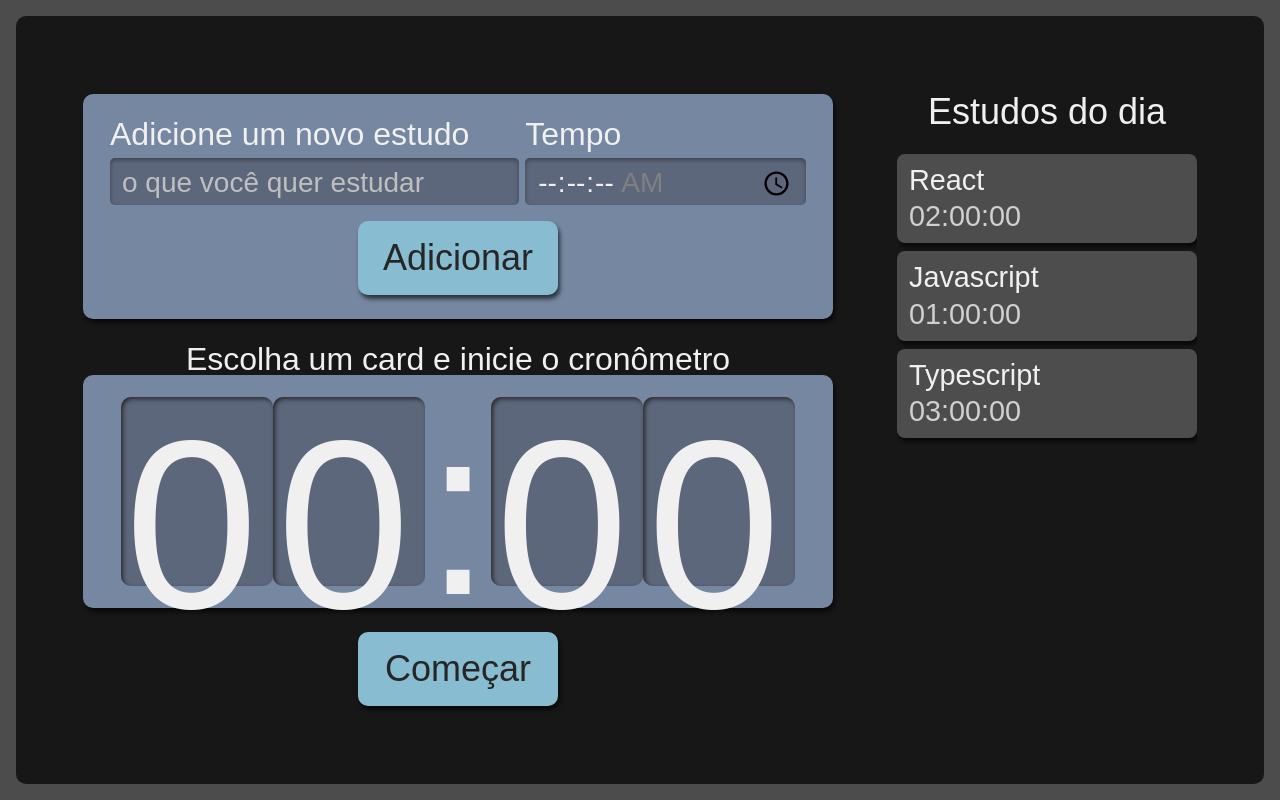
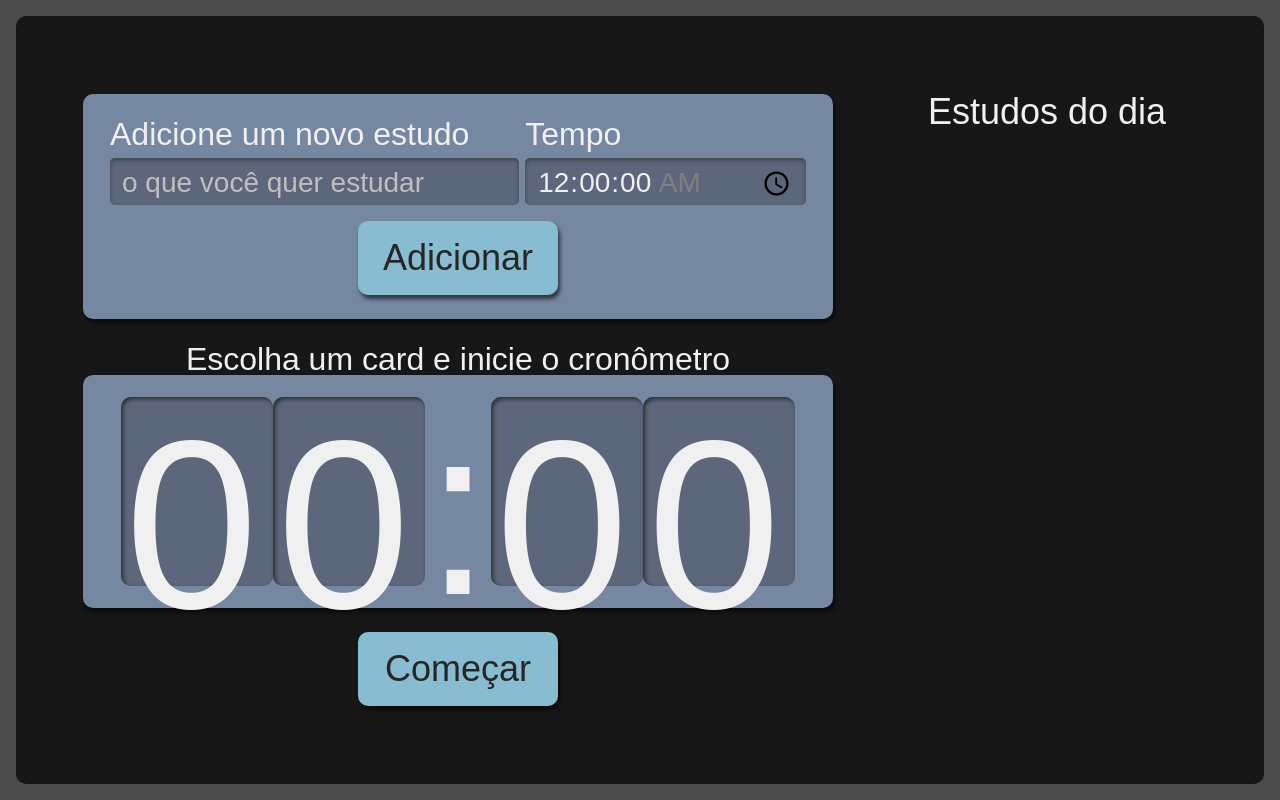
Before and after one commit to revertongustavo/alura-studies, a React (Create React App) app: page / in a window 1280 px wide. Built offline with nearby package versions, Linux system fonts and the light colour scheme.

Commit message:
Criando interfaces

```diff
--- a/package.json
+++ b/package.json
@@ -14,6 +14,7 @@
     "react-dom": "^18.2.0",
     "react-scripts": "5.0.1",
     "typescript": "^4.9.5",
+    "uuid": "^9.0.1",
     "web-vitals": "^2.1.4"
   },
   "scripts": {
@@ -41,6 +42,7 @@
     ]
   },
   "devDependencies": {
+    "@types/uuid": "^9.0.7",
     "sass": "^1.69.5",
     "typescript-plugin-css-modules": "^5.0.2"
   }
--- a/src/components/Botao/index.tsx
+++ b/src/components/Botao/index.tsx
@@ -3,12 +3,13 @@
 
 interface IProps {
     children: React.ReactNode;
+    type?: "button" | "submit" | "reset" | undefined
 }
 
-class Botao extends React.Component<IProps>{
+class Botao extends React.Component<IProps>  {
     render(){
         return (
-            <button className={style.botao}>
+            <button type={this.props.type} className={style.botao}>
                 {this.props.children}
             </button>
         )
--- a/src/components/Formulario/index.tsx
+++ b/src/components/Formulario/index.tsx
@@ -1,12 +1,38 @@
 import React from 'react'
 import Botao from '../Botao'
 import style from './Formulario.module.scss';
+import { ITarefa } from '../../types/tarefa';
+import {v4 as uuidv4} from 'uuid';
 
 
-class Formulario extends React.Component {
+class Formulario extends React.Component <{
+    setTarefas: React.Dispatch<React.SetStateAction<ITarefa[]>>
+}> {
+    state ={
+        tarefa: "",
+        tempo: "00:00"
+    }
+    adicionarTarefa(evento: React.FormEvent<HTMLFormElement>){
+        evento.preventDefault()
+        this.props.setTarefas(tarefasAntigas =>
+            [
+                ...tarefasAntigas,
+                {
+                    ...this.state,
+                    selecionado: false,
+                    completado: false,
+                    id: uuidv4()
+                }
+            ]
+        )
+        this.setState({
+            tarefa: "",
+            tempo: "00:00:00"
+        })
+    }
  render() {
     return (
-        <form className={style.novaTarefa}>
+        <form className={style.novaTarefa} onSubmit={ this.adicionarTarefa.bind(this)}>
             <div className={style.inputContainer}>
                 <label htmlFor="tarefa">
                     Adicione um novo estudo
@@ -15,6 +41,8 @@
                     type= "text"
                     name = "tarefa"
                     id= "tarefa"
+                    value = {this.state.tarefa}
+                    onChange={evento => this.setState({...this.state, tarefa: evento.target.value})}
                     placeholder = "o que você quer estudar"
                     required
                 />
@@ -28,6 +56,10 @@
                     type = "time"
                     step ="1"
                     name = "tempo"
+                    value = {this.state.tempo}
+                    onChange={evento => {
+                        this.setState({...this.state, tempo: evento.target.value})
+                    }}
                     id= "tempo"
                     min = "00:00:00"
                     max = "01:30:00"
@@ -35,7 +67,7 @@
                 />
 
             </div>
-            <Botao>Adicionar</Botao>
+            <Botao type = "submit">Adicionar</Botao>
         </form>
     )
  }
--- a/src/components/Lista/Item/index.tsx
+++ b/src/components/Lista/Item/index.tsx
@@ -1,6 +1,7 @@
+import { ITarefa } from '../../../types/tarefa'
 import style from '../Lista.module.scss'
 
-export default function Item({tarefa, tempo} : {tarefa: string, tempo: string}){
+export default function Item({tarefa, tempo, selecionado, completado, id} : ITarefa){
     return(
         <li className= {style.item}>
             <h3> {tarefa}</h3>
--- a/src/components/Lista/index.tsx
+++ b/src/components/Lista/index.tsx
@@ -1,19 +1,9 @@
-import React from 'react';
 import  style from './Lista.module.scss';
 import Item from './Item';
+import { ITarefa } from '../../types/tarefa';
 
-function Lista() {
-    const tarefas = [{
-        tarefa: 'React',
-        tempo: '02:00:00'
-    }, {
-        tarefa: 'Javascript',
-        tempo: '01:00:00'
-    }, {
-        tarefa: 'Typescript',
-        tempo: '03:00:00'
-    }
-    ]
+
+function Lista({ tarefas } : {tarefas: ITarefa[] }) {
     return (
         <aside className={style.listaTarefas}>
             <h2> Estudos do dia </h2>
--- a/src/pages/App.tsx
+++ b/src/pages/App.tsx
@@ -1,14 +1,16 @@
-import React from 'react';
+import React, {useState} from 'react';
 import Formulario from '../components/Formulario';
 import Lista from '../components/Lista';
 import style from './App.module.scss'
 import Cronometro from '../components/Cronometro';
+import { ITarefa } from '../types/tarefa';
 
 function App() {
+  const [tarefas, setTarefas] = useState<ITarefa[] | []> ([])
   return (
     <div className={style.AppStyle}>
-      <Formulario />
-      <Lista />
+      <Formulario setTarefas = {setTarefas}/>
+      <Lista tarefas = {tarefas} />
       <Cronometro />
     </div>
   );
--- /dev/null
+++ b/src/types/tarefa.ts
@@ -0,0 +1,7 @@
+export interface ITarefa {
+    tarefa: string,
+    tempo: string
+    selecionado: boolean,
+    completado: boolean,
+    id: string
+}
```
Also changed, not shown: 1 other file (tests, documents, lock files or other folders).
